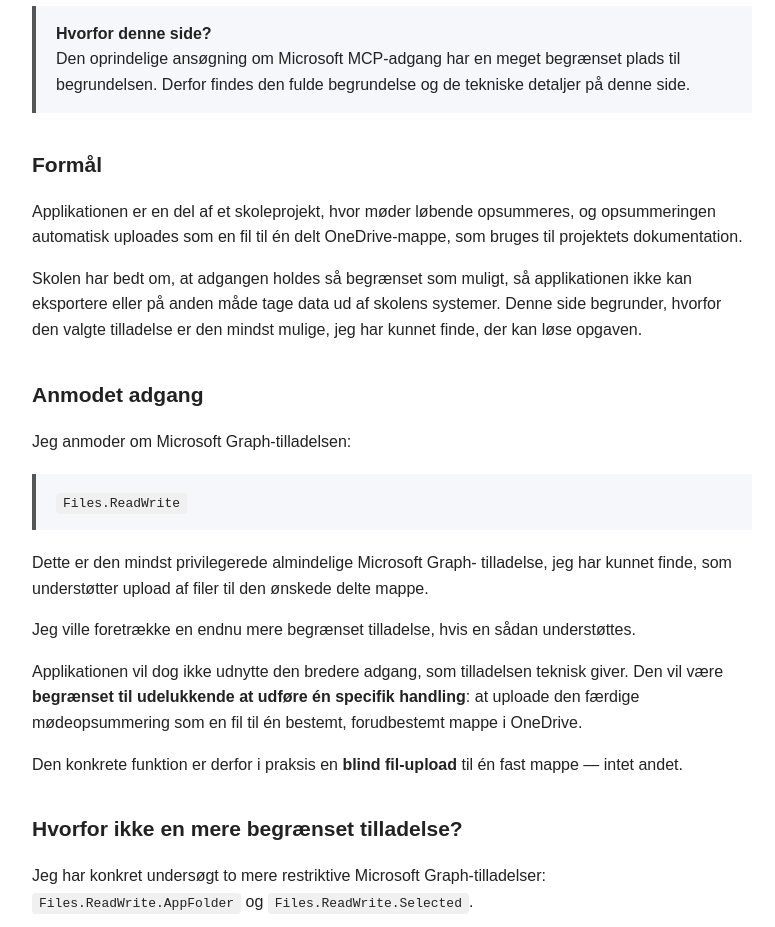
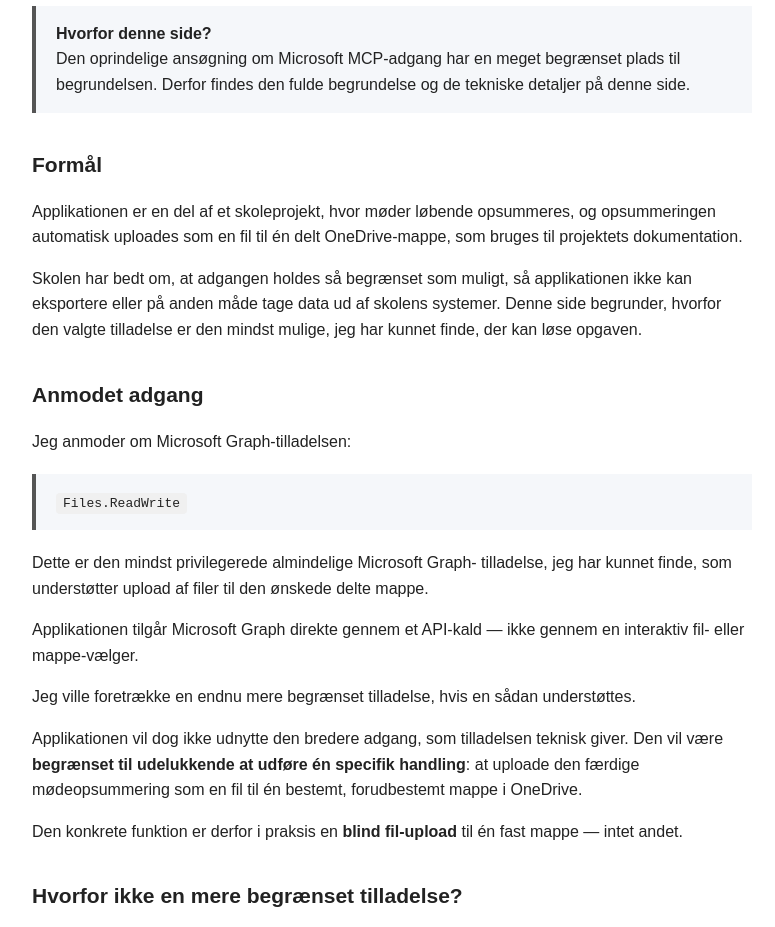
Before and after one commit to Asgerfyr/Asgerfyr.github.io, a website: page MicrosoftMCP.html in a window 1280 px wide. Shown: the part 139-1066 px from the top of the page, without its empty margins (248-1023 px from the left). Drawn offline with Linux system fonts and the light colour scheme.

Commit message:
fix: add clarification on direct Microsoft Graph API access in MCP justification page

```diff
--- a/MicrosoftMCP.html
+++ b/MicrosoftMCP.html
@@ -116,6 +116,11 @@
     </p>
 
     <p>
+        Applikationen tilgår Microsoft Graph direkte gennem et
+        API-kald — ikke gennem en interaktiv fil- eller mappe-vælger.
+    </p>
+
+    <p>
         Jeg ville foretrække en endnu mere begrænset tilladelse, hvis en
         sådan understøttes.
     </p>
```
